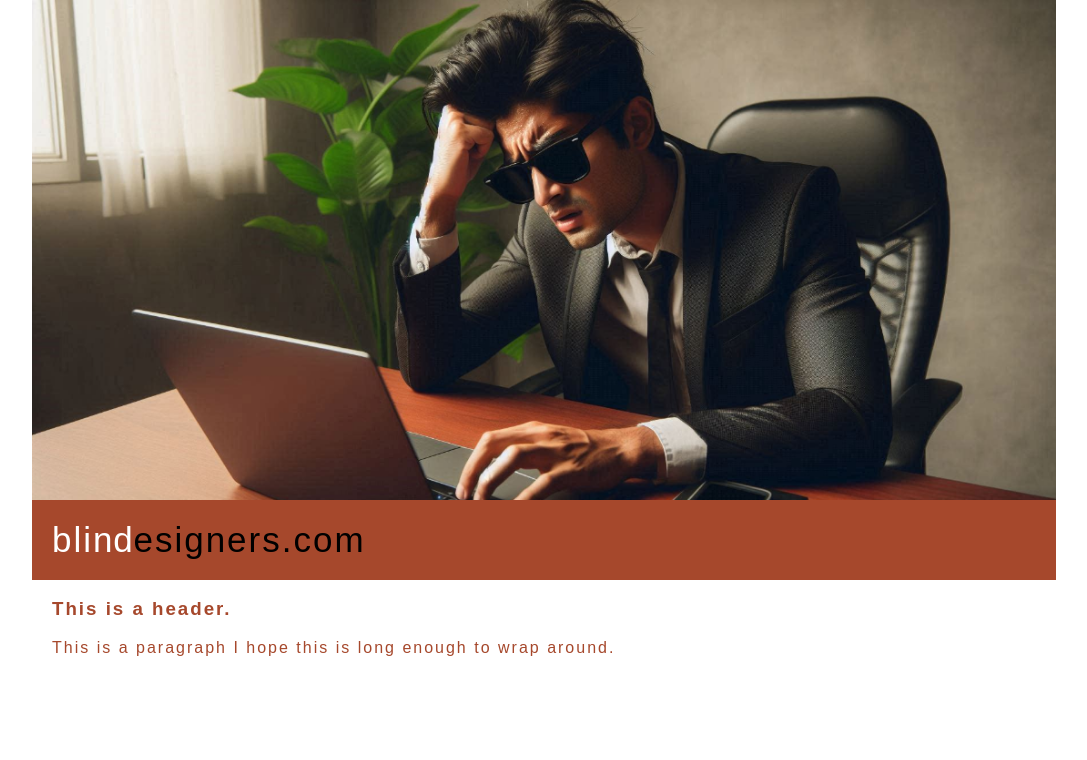
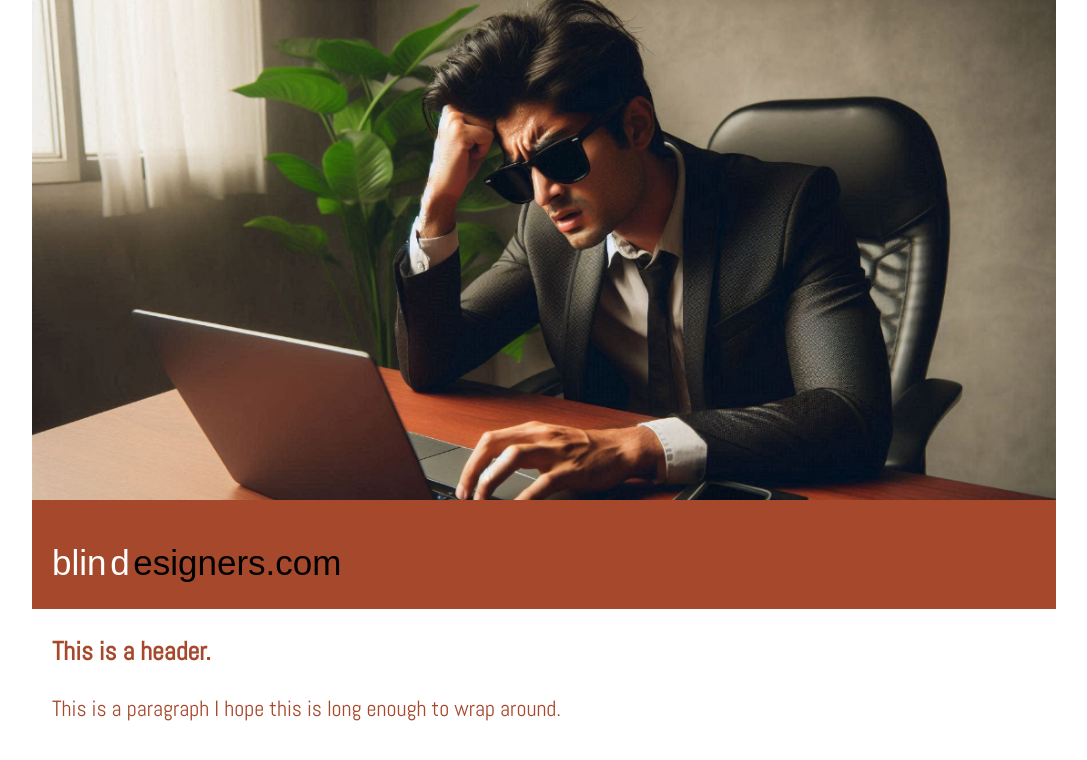
Before and after one commit to DKnight5544/blindesigners, a plain HTML site: page index.html in a window 1280 px wide. Shown: the whole page, without its empty margins (96-1183 px from the left). Drawn offline with Linux system fonts and the light colour scheme.

Commit message:
Added Googl3 Font.

```diff
--- a/index.html
+++ b/index.html
@@ -10,7 +10,9 @@
     <meta property="og:image" content="https://www.blindesigners.com/BannerImage01.png">
     <meta property="og:url" content="https://www.blindesigners.com/index.html">
     <link rel="stylesheet" type="text/css" href="site.css" />
-
+    <link rel="preconnect" href="https://fonts.googleapis.com">
+    <link rel="preconnect" href="https://fonts.gstatic.com" crossorigin>
+    <link href="https://fonts.googleapis.com/css2?family=Abel&display=swap" rel="stylesheet">
 </head>
 
 <body>
--- a/site.css
+++ b/site.css
@@ -2,7 +2,6 @@
 
 body {
     font-family: sans-serif;
-    letter-spacing: 2px;
     margin: 0;
     padding: 0;
     padding-bottom: 20px;
@@ -26,10 +25,11 @@ body {
 .banner-text {
     margin-top: -4px;
     width: 100%;
-    font-size: 35px;
+    font-size: 60px;
     padding: 20px;
     box-sizing: border-box;
     background-color: #a6482c;
+    /*letter-spacing:2px;*/
     /*box-shadow: 0px 10px 20px rgba(0, 0, 0, 0.25);*/
 }
 
@@ -56,12 +56,21 @@ body {
     padding: 0;
 }
 
-h3{
+h3 {
+    font-family: "Abel", sans-serif;
+    font-weight: 600;
+    font-style: normal;
+    font-size: 26px;
     margin-left: 20px;
     margin-right: 20px;
 }
 
+
 p {
+    font-family: "Abel", sans-serif;
+    font-weight: 400;
+    font-style: normal;
+    font-size: 22px;
     margin-left: 20px;
     margin-right: 20px;
 }
```
